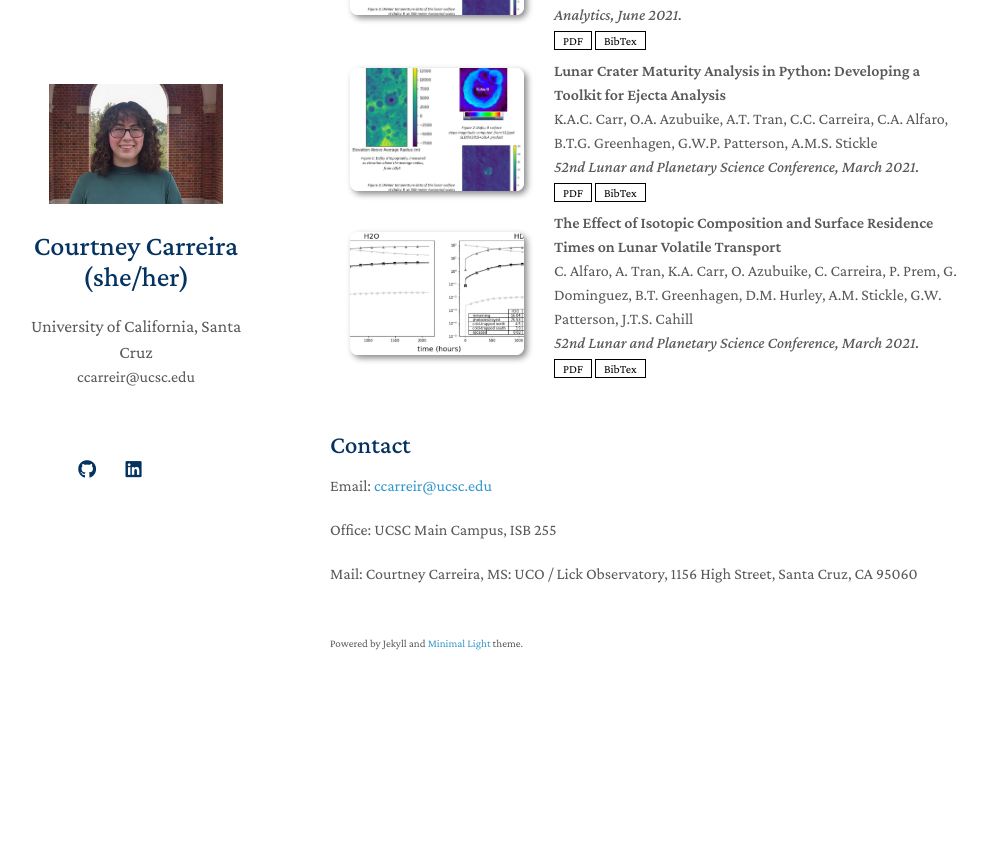
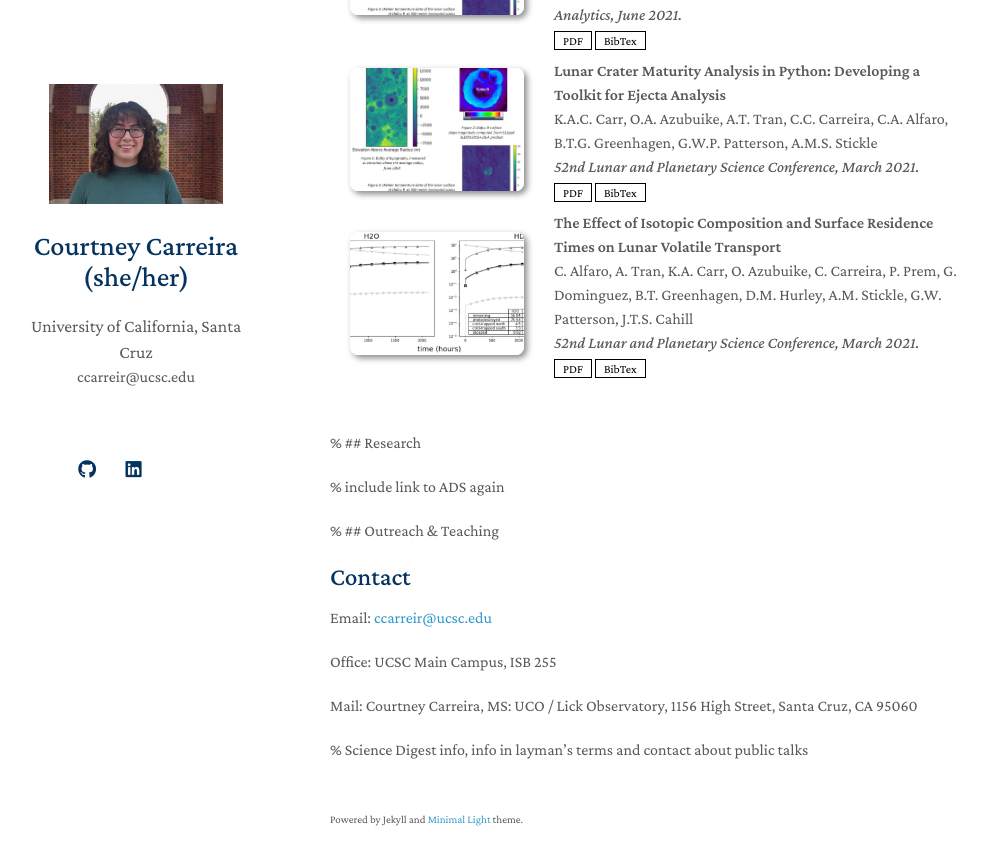
Before and after one commit to courtneycarreira/courtneycarreira.github.io, a Jekyll site: the page built from index.md, in a window 1280 px wide and 900 px high, scrolled down 714 px. Shown: the top 865 px of the window, without its empty margins (140-1123 px from the left). Built offline with Jekyll 4.4.1, drawn with Linux system fonts in a browser that asks for light colours; nearby versions of some CDN libraries; a style sheet for code colours, icons or effects is not loaded; our own code applies the rules of GitHub Pages for plain Markdown files; before the commit the page ends 1438 px from its top, so only the background shows below that.

Commit message:
reorganizing

```diff
--- a/index.md
+++ b/index.md
@@ -12,6 +12,12 @@ In my free time, I enjoy cooking and baking - along the way, I'm digitizing all
 
 {% include_relative _includes/publications.html %}
 
+% ## Research
+
+% include link to ADS again
+
+% ## Outreach & Teaching
+
 ## Contact
 
 Email: [ccarreir@ucsc.edu](mailto:ccarreir@ucsc.edu)
@@ -19,3 +25,5 @@ Email: [ccarreir@ucsc.edu](mailto:ccarreir@ucsc.edu)
 Office: UCSC Main Campus, ISB 255
 
 Mail: Courtney Carreira, MS: UCO / Lick Observatory, 1156 High Street, Santa Cruz, CA 95060
+
+% Science Digest info, info in layman's terms and contact about public talks
```
Also changed, not shown: pub_management/Pub_Links.txt (renamed from Pub_Links.txt), pub_management/export-bibtex (4).bib (renamed from export-bibtex (4).bib), 2 other files.
